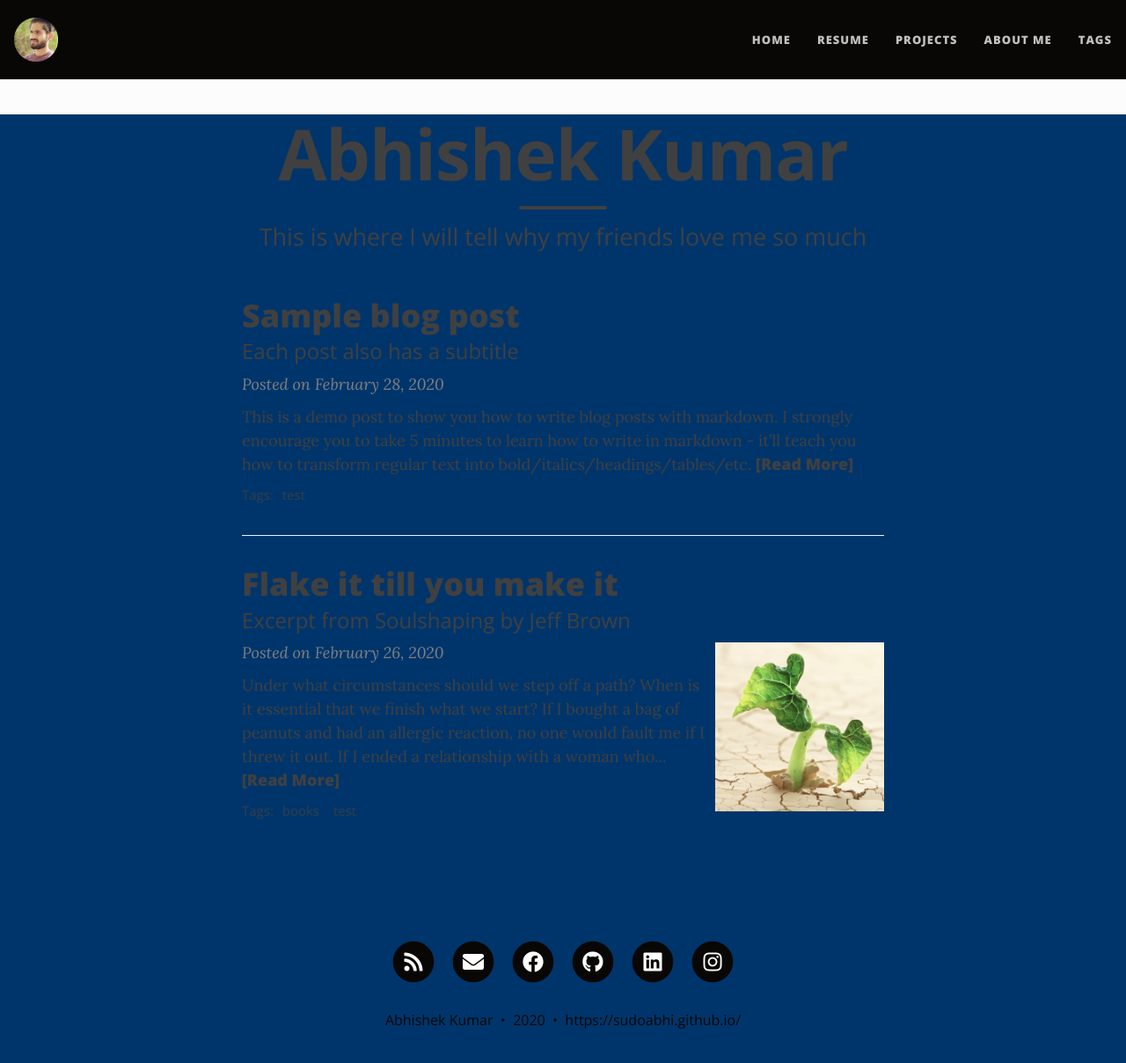
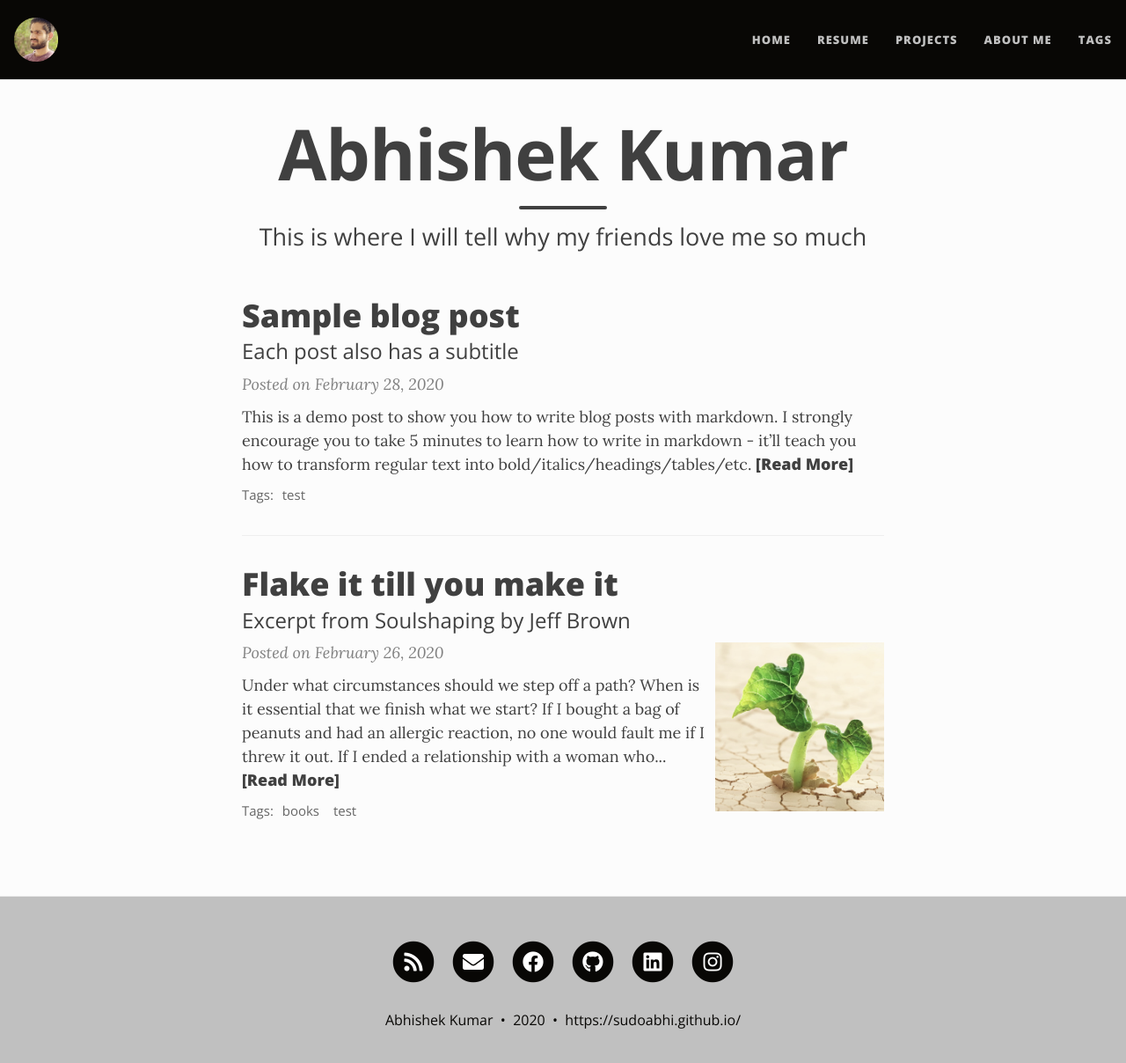
Before and after one commit to sudoabhi/sudoabhi.github.io, a Jekyll site: the page built from index.html, in a window 1280 px wide and 1231 px high. Shown: the top 1208 px of the window at 88% size. Built offline with Jekyll 4.4.1, drawn with Linux system fonts in a browser that asks for light colours; nearby versions of some CDN libraries; the list of posts is cut into pages by our own code.

Commit message:
Update base.html

```diff
--- a/_layouts/base.html
+++ b/_layouts/base.html
@@ -28,7 +28,7 @@ common-js:
 
 <body>
 
-  <div id="particles-js"></div>
+
 
   {% include gtm_body.html %}
 
```
